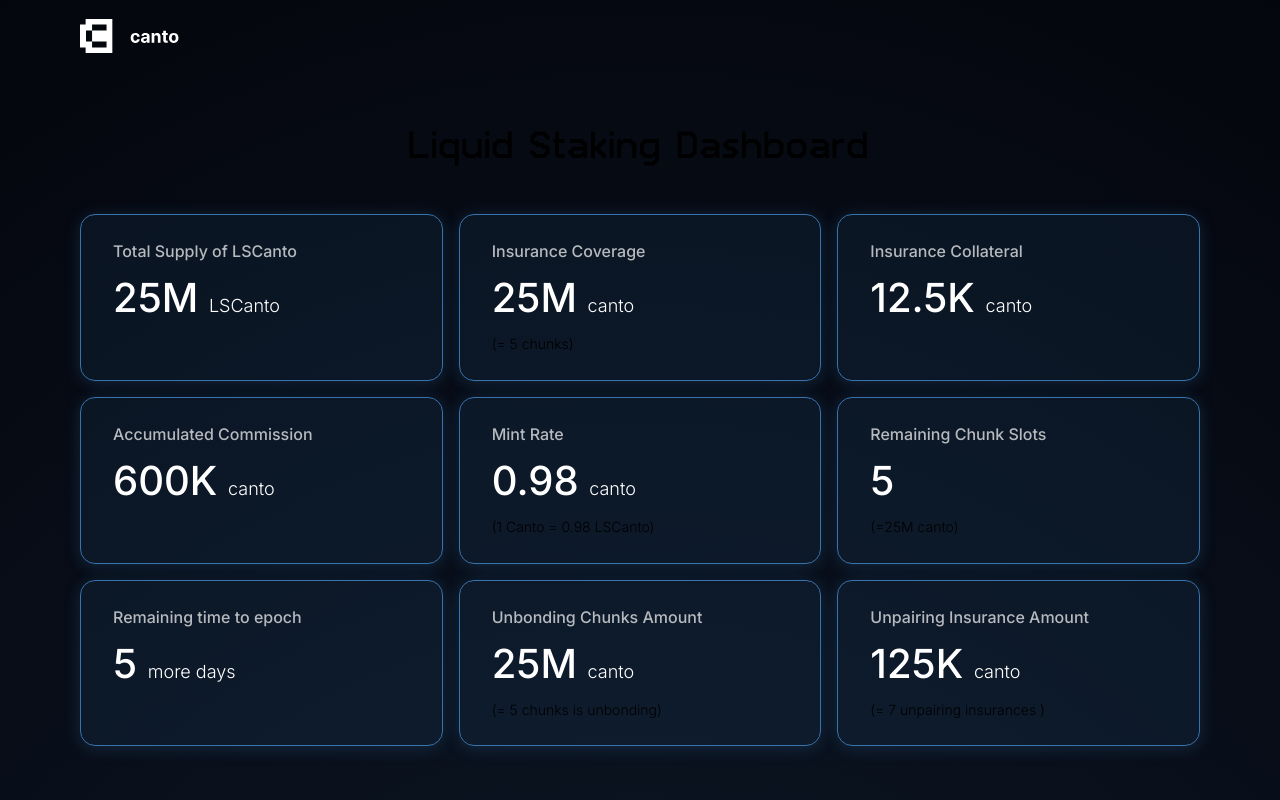
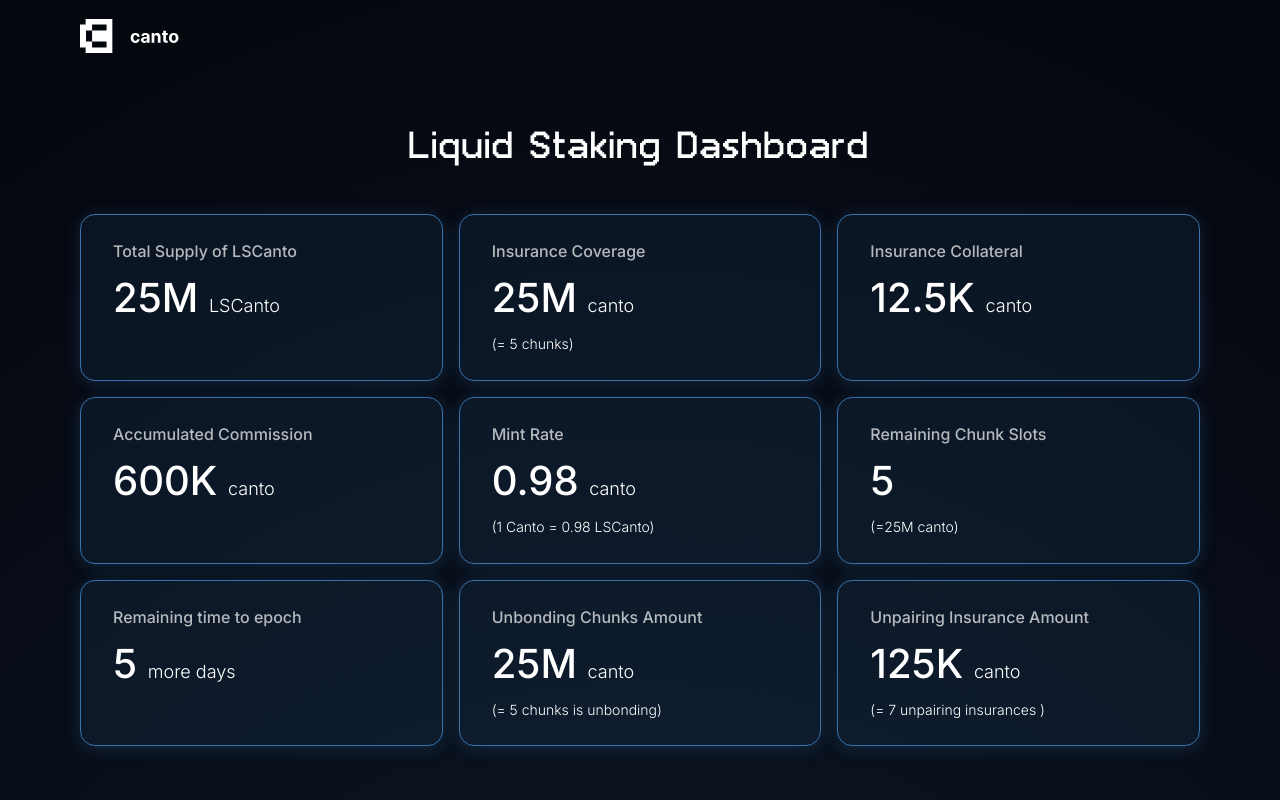
Before and after one commit to Plex-Engineer/liquid-staking, a Next.js app: page / in a window 1280 px wide. Shown: the top 800 px of the page. Built offline with nearby package versions, Linux system fonts and the light colour scheme; no server answers.

Commit message:
removed theming

```diff
--- a/app/globals.css
+++ b/app/globals.css
@@ -3,20 +3,6 @@
     --border-radius: 12px;
     --font-mono: ui-monospace, Menlo, Monaco, "Cascadia Mono", "Segoe UI Mono", "Roboto Mono", "Oxygen Mono",
         "Ubuntu Monospace", "Source Code Pro", "Fira Mono", "Droid Sans Mono", "Courier New", monospace;
-
-    --foreground-rgb: 0, 0, 0;
-    --background-start-rgb: 214, 219, 220;
-    --background-end-rgb: 255, 255, 255;
-
-    --primary-glow: conic-gradient(
-        from 180deg at 50% 50%,
-        #16abff33 0deg,
-        #0885ff33 55deg,
-        #54d6ff33 120deg,
-        #0071ff33 160deg,
-        transparent 360deg
-    );
-    --secondary-glow: radial-gradient(rgba(255, 255, 255, 1), rgba(255, 255, 255, 0));
 
     --tile-start-rgb: 239, 245, 249;
     --tile-end-rgb: 228, 232, 233;
@@ -26,21 +12,13 @@
     --callout-border-rgb: 172, 175, 176;
     --card-rgb: 180, 185, 188;
     --card-border-rgb: 131, 134, 135;
-}
 
-@media (prefers-color-scheme: dark) {
-    :root {
     --foreground-rgb: 255, 255, 255;
     --background-start-rgb: 0, 0, 0;
     --background-end-rgb: 0, 0, 0;
 
     --primary-glow: radial-gradient(rgba(1, 65, 255, 0.4), rgba(1, 65, 255, 0));
-        --secondary-glow: linear-gradient(
-            to bottom right,
-            rgba(1, 65, 255, 0),
-            rgba(1, 65, 255, 0),
-            rgba(1, 65, 255, 0.3)
-        );
+    --secondary-glow: linear-gradient(to bottom right, rgba(1, 65, 255, 0), rgba(1, 65, 255, 0), rgba(1, 65, 255, 0.3));
 
     --tile-start-rgb: 2, 13, 46;
     --tile-end-rgb: 2, 5, 19;
@@ -50,7 +28,6 @@
     --callout-border-rgb: 108, 108, 108;
     --card-rgb: 100, 100, 100;
     --card-border-rgb: 200, 200, 200;
-    }
 }
 
 * {
```
Lines whose indentation alone changed are shown as unchanged.
